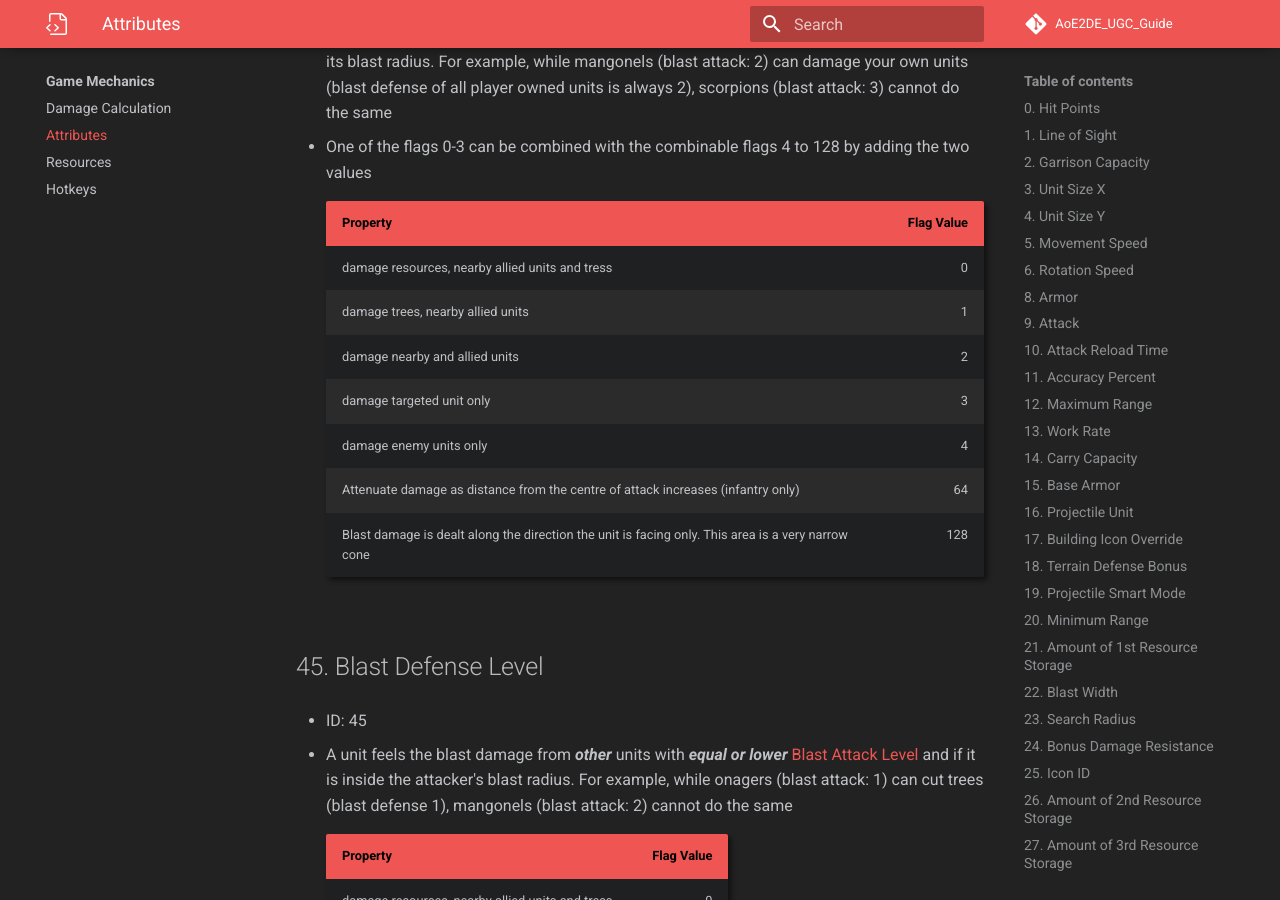
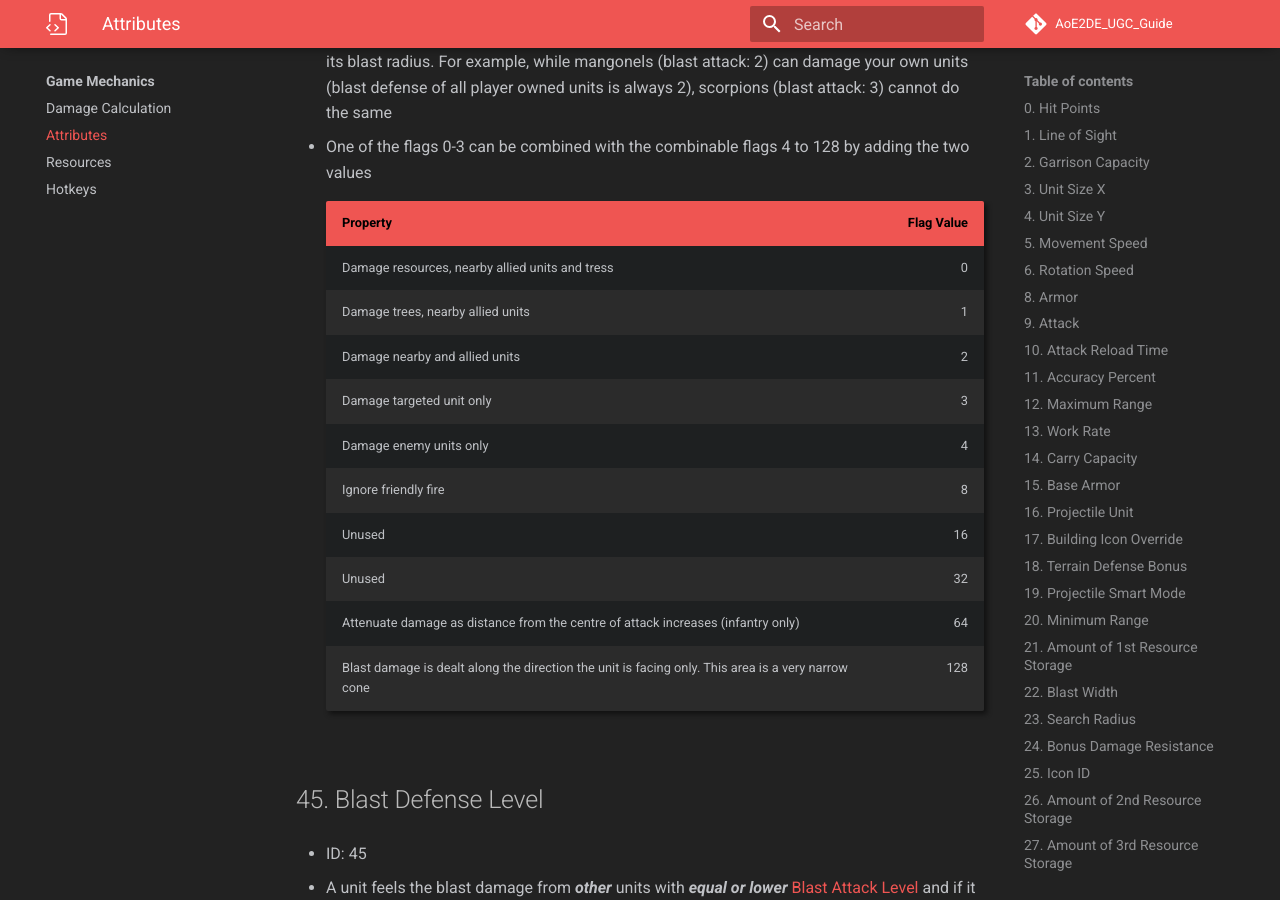
Before and after one commit to Divy1211/AoE2DE_UGC_Guide, an MkDocs documentation site: the page built from docs/general/attributes/attributes.md, in a window 1280 px wide and 900 px high, scrolled down 11253 px. Built offline with MkDocs 1.6.1 and Material for MkDocs 9.7.7, drawn with Linux system fonts in a browser that asks for light colours; some web fonts are replaced; comment, search, counter and statistics services are not loaded.

Commit message:
Added missing blast attack level flags pt2

```diff
--- a/docs/general/attributes/attributes.md
+++ b/docs/general/attributes/attributes.md
@@ -329,11 +329,14 @@ This page is a list of all the unit attributes that can be modified in the scena
 
     | Property | Flag Value |
     | :- | -: |
-    | damage resources, nearby allied units and tress | 0 |
-    | damage trees, nearby allied units | 1 |
-    | damage nearby and allied units | 2 |
-    | damage targeted unit only | 3 |
-    | damage enemy units only | 4 |
+    | Damage resources, nearby allied units and tress | 0 |
+    | Damage trees, nearby allied units | 1 |
+    | Damage nearby and allied units | 2 |
+    | Damage targeted unit only | 3 |
+    | Damage enemy units only | 4 |
+    | Ignore friendly fire | 8 |
+    | Unused | 16 |
+    | Unused | 32 |
     | Attenuate damage as distance from the centre of attack increases (infantry only) | 64 |
     | Blast damage is dealt along the direction the unit is facing only. This area is a very narrow cone | 128 |
 
```
